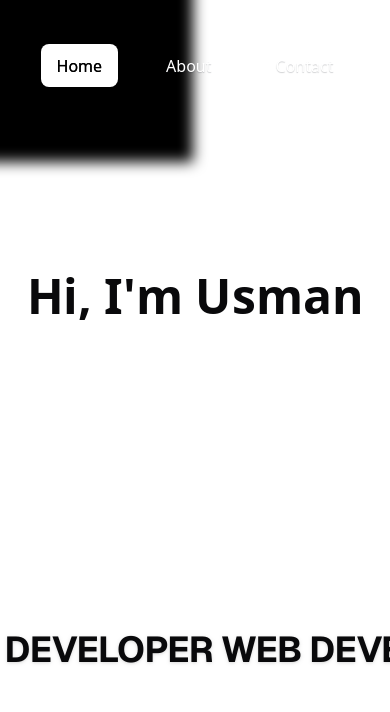
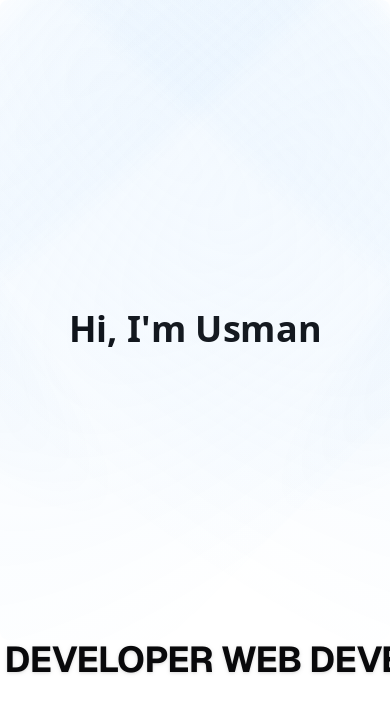
Before and after one commit to UsmanAbid571/portfolio1, a Next.js app: page / in a window 390 px wide. Shown: the top 712 px of the page. Built offline with nearby package versions, Linux system fonts and the light colour scheme.

Commit message:
hero section completed

```diff
--- a/package.json
+++ b/package.json
@@ -14,6 +14,7 @@
     "framer-motion": "^12.23.12",
     "gsap": "^3.13.0",
     "lucide-react": "^0.535.0",
+    "motion": "^12.23.12",
     "next": "15.4.5",
     "next-themes": "^0.4.6",
     "react": "19.1.0",
--- a/src/app/page.tsx
+++ b/src/app/page.tsx
@@ -1,6 +1,7 @@
 'use client'
 import ScrollVelocity from "@/blocks/TextAnimations/ScrollVelocity/ScrollVelocity";
 import Hero from "@/components/Hero";
+
 
 
 
@@ -8,7 +9,7 @@ export default function Home() {
   return (
     <div>
       <Hero/>
-       <div className='mt-52 lg:mt-0'>
+       <div className='lg:mt-0'>
             <ScrollVelocity  texts={['WEB DEVELOPER']}
         className="custom-scroll-text text-4xl md:text-5xl lg:text-6xl"/>
         </div>
--- a/src/components/Hero.tsx
+++ b/src/components/Hero.tsx
@@ -1,22 +1,28 @@
 'use client'
 import SplitText from '@/blocks/TextAnimations/SplitText/SplitText'
 import React from 'react'
-import Navbar from './Navbar'
 import TextType from '@/blocks/TextAnimations/TextType/TextType'
+import { Spotlight } from './ui/spotlight-new'
 
 
 const Hero = () => {
   return (
 
-    <div className='flex flex-col gap-4 items-center h-[50vh] lg:h-screen overflow-hidden p-4 '>
-        <Navbar/>
-      <SplitText text="Hi, I'm Usman" className='text-5xl lg:text-6xl font-extrabold mt-[20vh]' />
+    <div className="h-[40rem] w-full rounded-md flex items-center justify-center antialiased bg-grid-white/[0.02] relative overflow-hidden">
+         <Spotlight />
+         <div className=" p-4 max-w-7xl  mx-auto relative z-10  w-full pt-20 md:pt-0">
+           <h1 className="text-4xl md:text-7xl font-extrabold text-center ">
+              <SplitText text="Hi, I'm Usman"  />
+           </h1>
+           <p className="mt-4 font-normal text-base text-neutral-300 max-w-lg text-center mx-auto">
              <TextType  text={["Frontend developer", "Mern stack developer", "Creating Web Solutions","Full Stack developer"]}
-        className='text-xl font-semibold'
            typingSpeed={75}
            pauseDuration={1500}
            showCursor={true}
            cursorCharacter="_"/>
+
+           </p>
+         </div>
        </div>
   )
 }
--- /dev/null
+++ b/src/components/Spotlight.tsx
@@ -0,0 +1,26 @@
+"use client";
+import React from "react";
+import { Spotlight } from "@/components/ui/spotlight-new";
+import SplitText from "@/blocks/TextAnimations/SplitText/SplitText";
+import TextType from "@/blocks/TextAnimations/TextType/TextType";
+
+export function SpotlightNewDemo() {
+  return (
+    <div className="h-[40rem] w-full rounded-md flex md:items-center md:justify-center bg-black/[0.96] antialiased bg-grid-white/[0.02] relative overflow-hidden">
+      <Spotlight />
+      <div className=" p-4 max-w-7xl  mx-auto relative z-10  w-full pt-20 md:pt-0">
+        <h1 className="text-4xl md:text-7xl font-extrabold text-center ">
+           <SplitText text="Hi, I'm Usman"  />
+        </h1>
+        <p className="mt-4 font-normal text-base text-neutral-300 max-w-lg text-center mx-auto">
+          <TextType  text={["Frontend developer", "Mern stack developer", "Creating Web Solutions","Full Stack developer"]}
+        typingSpeed={75}
+        pauseDuration={1500}
+        showCursor={true}
+        cursorCharacter="_"/>
+
+        </p>
+      </div>
+    </div>
+  );
+}
--- /dev/null
+++ b/src/components/ui/spotlight-new.tsx
@@ -0,0 +1,128 @@
+"use client";
+import React from "react";
+import { motion } from "motion/react";
+
+type SpotlightProps = {
+  gradientFirst?: string;
+  gradientSecond?: string;
+  gradientThird?: string;
+  translateY?: number;
+  width?: number;
+  height?: number;
+  smallWidth?: number;
+  duration?: number;
+  xOffset?: number;
+};
+
+export const Spotlight = ({
+  gradientFirst = "radial-gradient(68.54% 68.72% at 55.02% 31.46%, hsla(210, 100%, 85%, .08) 0, hsla(210, 100%, 55%, .02) 50%, hsla(210, 100%, 45%, 0) 80%)",
+  gradientSecond = "radial-gradient(50% 50% at 50% 50%, hsla(210, 100%, 85%, .06) 0, hsla(210, 100%, 55%, .02) 80%, transparent 100%)",
+  gradientThird = "radial-gradient(50% 50% at 50% 50%, hsla(210, 100%, 85%, .04) 0, hsla(210, 100%, 45%, .02) 80%, transparent 100%)",
+  translateY = -350,
+  width = 560,
+  height = 1380,
+  smallWidth = 240,
+  duration = 7,
+  xOffset = 100,
+}: SpotlightProps = {}) => {
+  return (
+    <motion.div
+      initial={{
+        opacity: 0,
+      }}
+      animate={{
+        opacity: 1,
+      }}
+      transition={{
+        duration: 1.5,
+      }}
+      className="pointer-events-none absolute inset-0 h-full w-full"
+    >
+      <motion.div
+        animate={{
+          x: [0, xOffset, 0],
+        }}
+        transition={{
+          duration,
+          repeat: Infinity,
+          repeatType: "reverse",
+          ease: "easeInOut",
+        }}
+        className="absolute top-0 left-0 w-screen h-screen z-40 pointer-events-none"
+      >
+        <div
+          style={{
+            transform: `translateY(${translateY}px) rotate(-45deg)`,
+            background: gradientFirst,
+            width: `${width}px`,
+            height: `${height}px`,
+          }}
+          className={`absolute top-0 left-0`}
+        />
+
+        <div
+          style={{
+            transform: "rotate(-45deg) translate(5%, -50%)",
+            background: gradientSecond,
+            width: `${smallWidth}px`,
+            height: `${height}px`,
+          }}
+          className={`absolute top-0 left-0 origin-top-left`}
+        />
+
+        <div
+          style={{
+            transform: "rotate(-45deg) translate(-180%, -70%)",
+            background: gradientThird,
+            width: `${smallWidth}px`,
+            height: `${height}px`,
+          }}
+          className={`absolute top-0 left-0 origin-top-left`}
+        />
+      </motion.div>
+
+      <motion.div
+        animate={{
+          x: [0, -xOffset, 0],
+        }}
+        transition={{
+          duration,
+          repeat: Infinity,
+          repeatType: "reverse",
+          ease: "easeInOut",
+        }}
+        className="absolute top-0 right-0 w-screen h-screen z-40 pointer-events-none"
+      >
+        <div
+          style={{
+            transform: `translateY(${translateY}px) rotate(45deg)`,
+            background: gradientFirst,
+            width: `${width}px`,
+            height: `${height}px`,
+          }}
+          className={`absolute top-0 right-0`}
+        />
+
+        <div
+          style={{
+            transform: "rotate(45deg) translate(-5%, -50%)",
+            background: gradientSecond,
+            width: `${smallWidth}px`,
+            height: `${height}px`,
+          }}
+          className={`absolute top-0 right-0 origin-top-right`}
+        />
+
+        <div
+          style={{
+            transform: "rotate(45deg) translate(180%, -70%)",
+            background: gradientThird,
+            width: `${smallWidth}px`,
+            height: `${height}px`,
+          }}
+          className={`absolute top-0 right-0 origin-top-right`}
+        />
+      </motion.div>
+    </motion.div>
+  );
+};
```
Also changed, not shown: 1 other file (tests, documents, lock files or other folders). Lines whose indentation alone changed are shown as unchanged.
